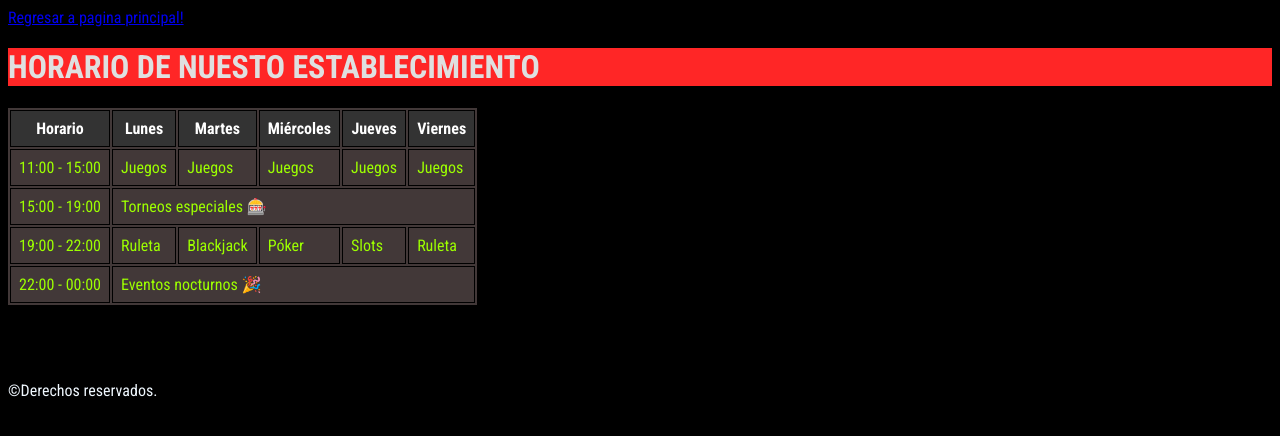
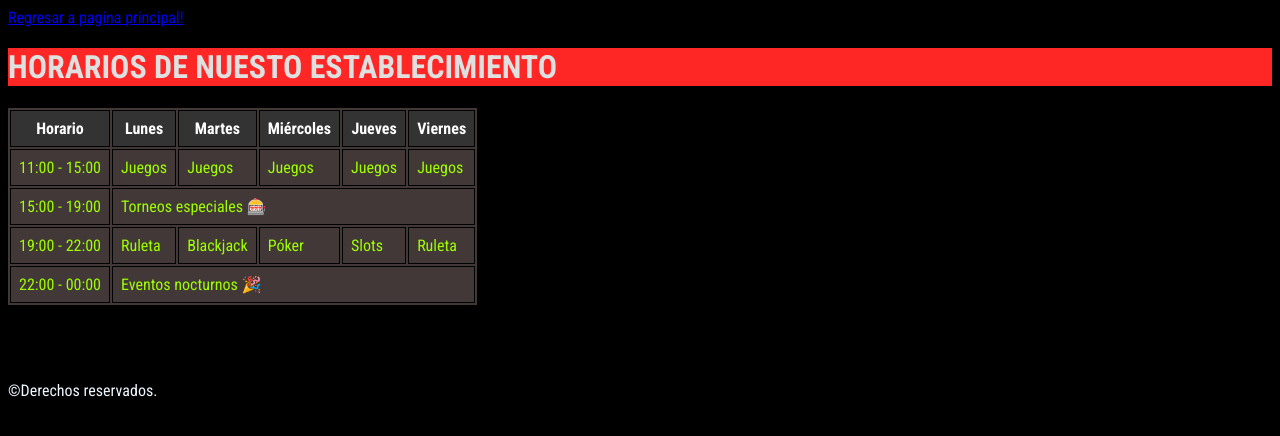
Before and after one commit to NVargasBestani/UTN-practico-programacion2026-NazarenoVargasBestani, a plain HTML site: page horario.html in a window 1280 px wide. Drawn offline with Linux system fonts and the light colour scheme.

Commit message:
Cambios finales

```diff
--- a/horario.html
+++ b/horario.html
@@ -10,7 +10,7 @@
     <nav>
       <a href="index.html">Regresar a pagina principal!</a>
     </nav>
-    <h1>HORARIO DE NUESTO ESTABLECIMIENTO</h1>
+    <h1>HORARIOS DE NUESTO ESTABLECIMIENTO</h1>
 
     <table>
       <tr>
```
